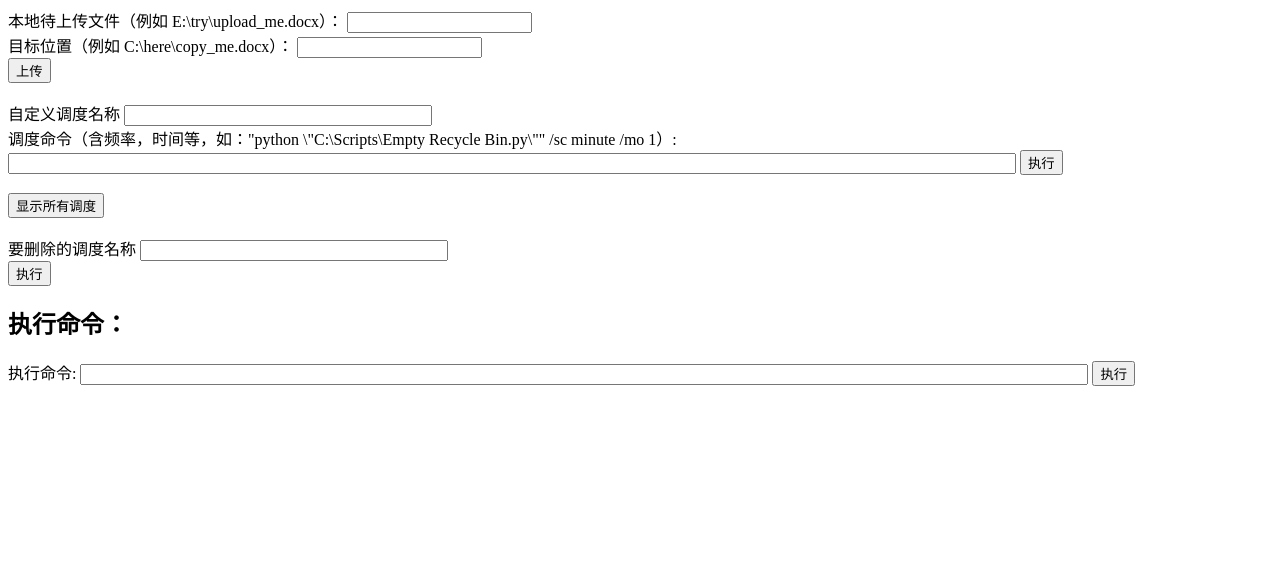
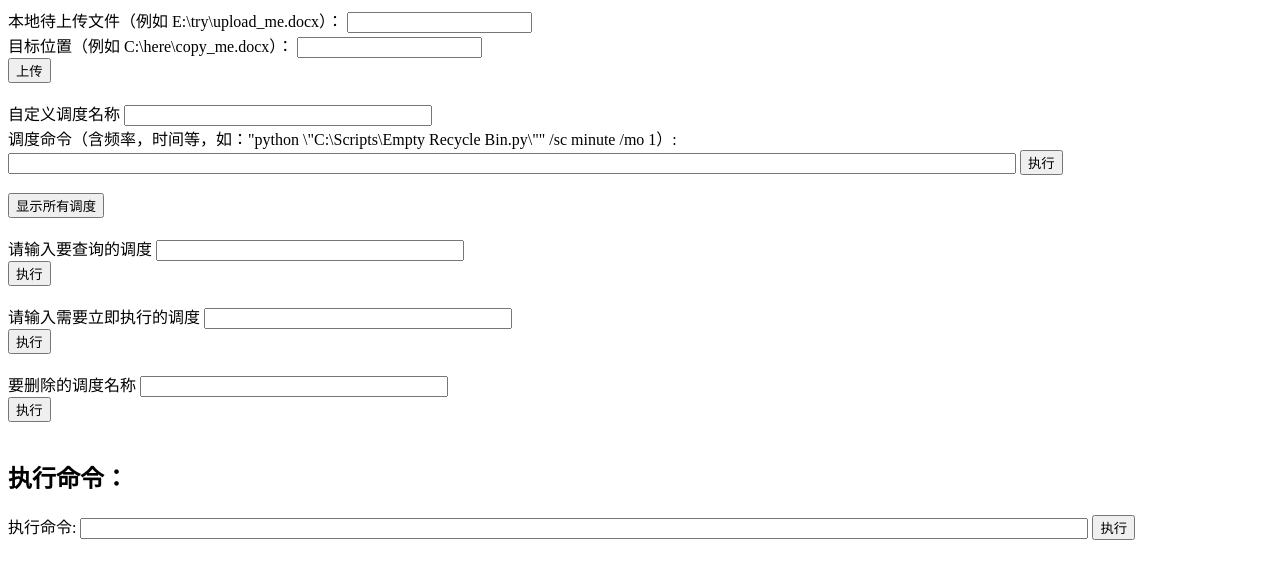
Before and after one commit to guyubs/ServerManager, a Flask app: template templates/batch_operation.html in a window 1280 px wide. Shown: the part 794-1360 px from the top of the page. Before the commit the page ends 1180 px from the top, so only its background shows below. Run offline with Flask 3, Linux system fonts and the light colour scheme; the template is opened without the code that fills it, so the values that code supplies are empty.

Commit message:
增加：查询某个调度以及立刻执行某个调度的功能。

```diff
--- a/app.py
+++ b/app.py
@@ -419,9 +419,6 @@
         except Exception as e:
             failed_servers.append({'server': server, 'error': str(e)})
 
-
-
-
     return render_template('batch_operation.html', connected_servers=connected_servers, failed_servers=failed_servers)
 
 
@@ -580,7 +577,5 @@
     return render_template('batch_operation.html', connected_servers=connected_servers, failed_servers=failed_servers, result=result)
 
 
-
-
 if __name__ == '__main__':
     app.run(debug=True)
--- a/templates/batch_operation.html
+++ b/templates/batch_operation.html
@@ -87,11 +87,21 @@
                 <form method="POST" action="/batch_execute">
                     <button type="submit" name="command" value='schtasks /query /fo LIST /v'>显示所有调度</button>
                 </form><br>
+                <form action="/batch_execute" method="POST" onsubmit="findSchedule()">
+                    <label for="find_schedule">请输入要查询的调度</label>
+                    <input type="text" id="find_schedule" name="command" style="width: 300px;"><br>
+                    <input type="submit" value="执行">
+                </form><br>
+                <form action="/batch_execute" method="POST" onsubmit="runSchedule()">
+                    <label for="run_schedule">请输入需要立即执行的调度</label>
+                    <input type="text" id="run_schedule" name="command" style="width: 300px;"><br>
+                    <input type="submit" value="执行">
+                </form><br>
                 <form action="/batch_execute" method="POST" onsubmit="deleteSchedule()">
                     <label for="delete_schedule">要删除的调度名称</label>
                     <input type="text" id="delete_schedule" name="command" style="width: 300px;"><br>
                     <input type="submit" value="执行">
-                </form>
+                </form><br>
 
                 <h2>执行命令：</h2>
                 <form action="/batch_execute" method="POST">
@@ -148,6 +158,22 @@
             commandInput.value = newCommand;
         }
 
+        // 查询调度
+        function findSchedule() {
+            let commandInput = document.getElementById("find_schedule");
+            let originalCommand = commandInput.value;
+            let newCommand = "schtasks /query /tn " + originalCommand + " /v";
+            commandInput.value = newCommand;
+        }
+
+        // 立即实行
+        function runSchedule() {
+            let commandInput = document.getElementById("run_schedule");
+            let originalCommand = commandInput.value;
+            let newCommand = "schtasks /Run /tn " + originalCommand;
+            commandInput.value = newCommand;
+        }
+
           // 自定义调度，接收两个inputs并改装
         function myCommand() {
             let commandInput1 = document.getElementById("command1");
```
